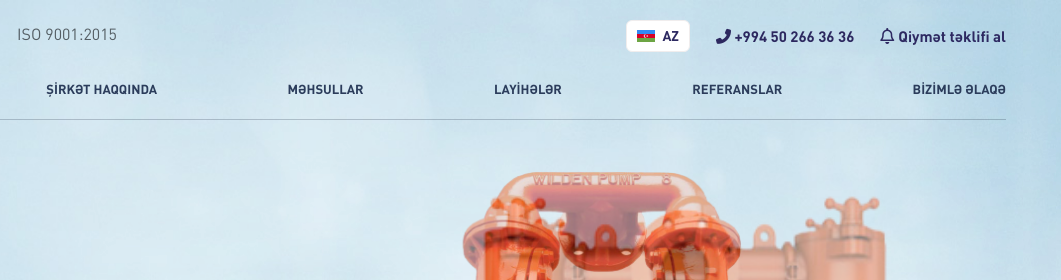
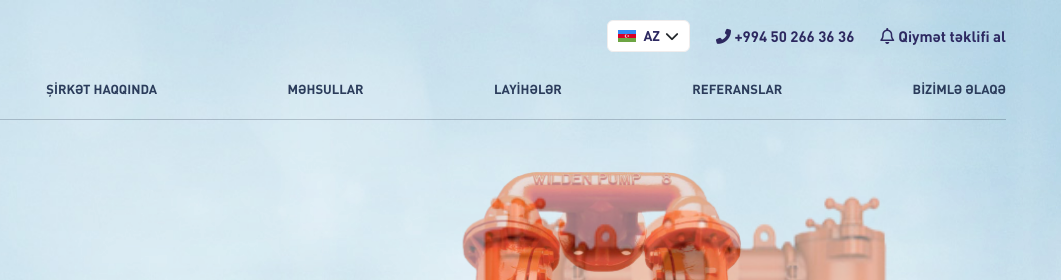
Before and after one commit to ZHalaMustafayeva/Azben.az, a plain HTML site: page index.html in a window 1280 px wide. Shown: the top 280 px of the page, 219-1280 px from the left. Drawn offline with nearby package versions, Linux system fonts and the light colour scheme; files whose address does not match are found by name; a web font is replaced by a local one.

Commit message:
alksdjhg

```diff
--- a/css/style.css
+++ b/css/style.css
@@ -45,7 +45,6 @@ body{
     outline: none !important;
     overflow-x: hidden;
 }
-
 header .container-fluid {
     max-width: 1200px;
     padding: 0px 15px;
@@ -56,7 +55,6 @@ header{
     position: absolute;
     z-index: 200;
     width: 100%;
-    /* height: 130px; */
     background: none;
 }
 .az{
@@ -72,16 +70,19 @@ header{
 .az a{
     margin-top: 3px;
 }
+.az i{
+    font-size: 14px;
+    margin-left: 5px;
+}
 .mix-lang{
-    display: block;
-    display: none;
     position: absolute;
     top: 60px;
     border-radius: 6px;
     border: 1px solid #f0eded;
     background-color: #fff;
     z-index: 1;
-
+    padding: 0 8px;
+    display:none
 }
 .mix-lang a{
     display: block;
@@ -107,7 +108,9 @@ header{
     margin: 8px 0 0 0 !important;
     padding:0 !important;
 }
+
     /* nav */
+
 .navbar {
     padding: 0 !important;
 }
@@ -118,10 +121,6 @@ header{
 .logo img{
 	width: 160px;
 	margin-right: 17px;
-}
-.logo span{
-	opacity: 0.7;
-
 }
 .contactHead{
     align-items: center;
@@ -150,7 +149,6 @@ header{
 .bid a i{
     color: #2d2961;
 }
-
 .collapse .navbar-nav{
 	width: 100%;
     display: flex;
@@ -161,7 +159,6 @@ header{
 .collapse .navbar-nav:first-child {
     margin-left: 0;
 }
-
 .collapse .navbar-nav  .nav-item {
     display: inline-block;
     float: none;
@@ -185,7 +182,6 @@ header{
 .collapse .navbar-nav .nav-item .nav-link:hover:after {
 	width: 100%;
 }
-
 .fixed {
 	position: fixed;
 	top: 0;
@@ -197,7 +193,6 @@ header{
     background-color: #fff !important;
     color:black !important;
 }
-
 .collapse .navbar-nav  a {
     line-height: 20px!important;
     font-size: 13px;
@@ -206,7 +201,6 @@ header{
     border-top: none;
     border-bottom: 1px solid transparent;
 }
-
 .navbar-light .navbar-nav .nav-link {
 	color: #2b3c5b !important;
     font-weight: bold;
@@ -245,7 +239,6 @@ header{
 .collapse .phone{
     display: none;
 }
-
 .con{
     width: 100%;
 }
@@ -284,7 +277,6 @@ header{
 }
 #carouselExampleIndicators:hover .owl-nav{
 	display: block;
-
 }
 .owl-nav button span {
     padding: 0;
@@ -386,7 +378,9 @@ header{
 .owl-nav button:focus {
     outline: none;
 }
+
     /* superiorities */
+
 .superiorities{
     background-color: #f3f6f9;
     height: auto;
@@ -462,7 +456,6 @@ color: #525c70;
 .autoWrapper:hover .item__main p a{
     color: #005693;
 }
-
 .autoWrapper img {
     object-fit: contain;
     width: 100%;
@@ -483,16 +476,11 @@ color: #525c70;
     color: #252b33;
     font-size: 27px;
     text-decoration: none;
-
 }
 .item__main {
     position: relative;
     padding: 24px 0 0;
 }
-
-
-
-
 
     /* categories */
 
@@ -520,7 +508,6 @@ text-decoration: none;
 .item-views.news_block.portfolio.type_2 .items>.wrap {
     margin: -6px;
 }
-
 .item-views.table-elements.portfolio .items .item_wrap {
     padding: 0 6px;
     margin: 6px 0;
@@ -529,7 +516,6 @@ text-decoration: none;
     height: auto;
     margin: 0;
 }
-
 .news_block .item.sliced {
     background: #fff;
 }
@@ -562,7 +548,6 @@ text-decoration: none;
     padding: 23px 30px;
     overflow: hidden;
 }
-
 .item-views.news_block.portfolio.type_2 .item>a {
     position: absolute;
     top: 0;
@@ -571,7 +556,6 @@ text-decoration: none;
     left: 0;
     z-index: 3;
 }
-
 .item-views.news_block.portfolio.type_2 .item .sticker-block {
     display: inline-block;
     padding: 3px 8px 3px;
@@ -643,7 +627,6 @@ text-decoration: none;
 .item-views.news_block.portfolio.type_2 .item:hover::before{
     opacity: 0.8;
 }
-
 .item-views.blocks .title_block .right_link_block:hover {
     color: #222222;
 	text-decoration: none;
@@ -658,9 +641,7 @@ text-decoration: none;
     position: relative;
     z-index: 3;
     background-color: white;
-
 }
-
 #referance h1 {
     font-size: 28px;
     line-height: 38px;
@@ -669,7 +650,6 @@ text-decoration: none;
     padding: 3rem;
     text-align: center;
 }
-
 #referance ul {
     margin: 0;
     padding: 0;
@@ -683,13 +663,11 @@ text-decoration: none;
     -ms-flex-wrap: wrap;
     flex-wrap: wrap;
 }
-
 #referance ul li {
    margin: 10px;
     -webkit-transition: all .3s ease;
     transition: all .3s ease;
 }
-
 #referance ul li a {
     display: block;
     width: 117px;
@@ -699,7 +677,6 @@ text-decoration: none;
     line-height: 120px;
     line-height: 120px;
     background-color: #ffffff;
-
 }
 #referance ul li a img {
     max-width: 100%;
@@ -708,28 +685,17 @@ text-decoration: none;
     padding: 14px;
 }
 
-
-
-
-
-
-
-
-
         /* call-to-action section */
 
 .call-to-action .container {
     margin-bottom: 100px;
 }
-
 .call-to-action .callWrapper {
     height: 320px;
     width: 100%;
     border-radius: 15px;
     position: relative;
-
 }
-
 .overlay{
     background-image: linear-gradient(to right, #000000 35%, transparent);
         width: 100%;
@@ -744,7 +710,6 @@ text-decoration: none;
     background-size: 65%;
     background-position: 100% 37%;
 }
-
 .callDes {
     width: 36%;
     height: 100%;
@@ -762,12 +727,9 @@ text-decoration: none;
     line-height: 41px !important;
     color: white;
     width: 100%;
-
 }
-
 .callDes .callmiddle{
     width: 100%;
-
 }
 .callLink{
     width: 100%;
@@ -791,18 +753,13 @@ text-decoration: none;
     border-radius: 8px;
 }
 
+        /* footer */
 
-
-
-
-
-/* footer */
 .footer{
     position: relative;
     margin: -1px 0 0;
     background: #2f3338;
 }
-
 .footer .container{
     padding: 55px 0px 40px 0px;
 }
@@ -839,7 +796,6 @@ text-decoration: none;
 }
 .info{
     line-height: 29px;
-
 }
 .info .phone i, .info .phone a,
 .info .email i, .info .email a,
@@ -878,7 +834,6 @@ text-decoration: none;
     position: relative;
     width: 100%;
 }
-
 .footer .social-icons {
     position: relative;
     display: flex;
@@ -901,14 +856,12 @@ text-decoration: none;
     background: #2f3338;
     z-index: 1;
 }
-
 .social-icons ul {
     margin: 0;
     padding: 0;
     width: auto;
     font-size: 0;
 }
-
 .social-icons ul li {
     display: inline-block;
     vertical-align: top;
@@ -1054,14 +1007,12 @@ text-decoration: none;
 }
 .active-hamb span:nth-child(3){
     transform: rotate(-269deg) translate(-10px, 8px);
-
 }
 .collapse .bid{
     display:none;
 }
 .bg-color{
     transition: background-color 200ms linear;
-
 }
 .collapse .bid a i, .collapse .bid span{
     color: #fff;
@@ -1269,9 +1220,6 @@ text-decoration: none;
         width: 60%;
         margin: 0 auto;
     }
-    .logo span{
-        display:none;
-    }
     .profit-title{
         font-size: 23px;
     }
@@ -1299,9 +1247,6 @@ text-decoration: none;
         width: 100%;
         text-align: center;
     }
-    /* .hanburger-menu{
-        margin: 0 0 0 325px;
-    } */
     .owlItem{
         height: 500px !important;
     }
@@ -1324,10 +1269,6 @@ text-decoration: none;
     .collapse .navbar-nav .nav-item{
         padding: 0;
     }
-    /* .collapse{
-        padding: 0px 35px;
-    } */
-
     .owl-dots button.owl-dot{
         width: 8px;
         height: 8px;
@@ -1426,9 +1367,6 @@ text-decoration: none;
     .autosection {
         margin-top: 0;
     }
-    /* .hanburger-menu{
-        margin: 0 0 0 212px;
-    } */
     .supWrapper{
         margin: 0;
     }
@@ -1463,17 +1401,11 @@ text-decoration: none;
     .callDes{
         width: 100%;
     }
-    /* .hanburger-menu{
-        margin: 0 0 13px 152px;
-    } */
     .supWrapper{
         margin: 0;
     }
 }
 @media (max-width:375px){
-    /* .hanburger-menu{
-        margin: 0px 0 21px 129px;
-    } */
     .callDes{
         padding: 0 60px !important;
     }
--- a/index.html
+++ b/index.html
@@ -36,8 +36,6 @@
                         <a href="index.html">
                             <img src="img/logo2.png" alt="">
                         </a>
-                        <span>ISO 9001:2015</span>
-
                     </div>
                     <div class="contactHead ml-auto d-flex">
                         <div class="lang">
@@ -45,6 +43,7 @@
                                 <a href="#">
                                    <img src="img/az-flag.svg" alt=""> <p>AZ</p>
                                 </a>
+                                <i class="fas fa-chevron-down"></i>
 
                             </div>
                             <div class="mix-lang">
```
Also changed, not shown: js/main.js (line endings or trailing spaces), 1 other file. Lines whose indentation alone changed are shown as unchanged.
